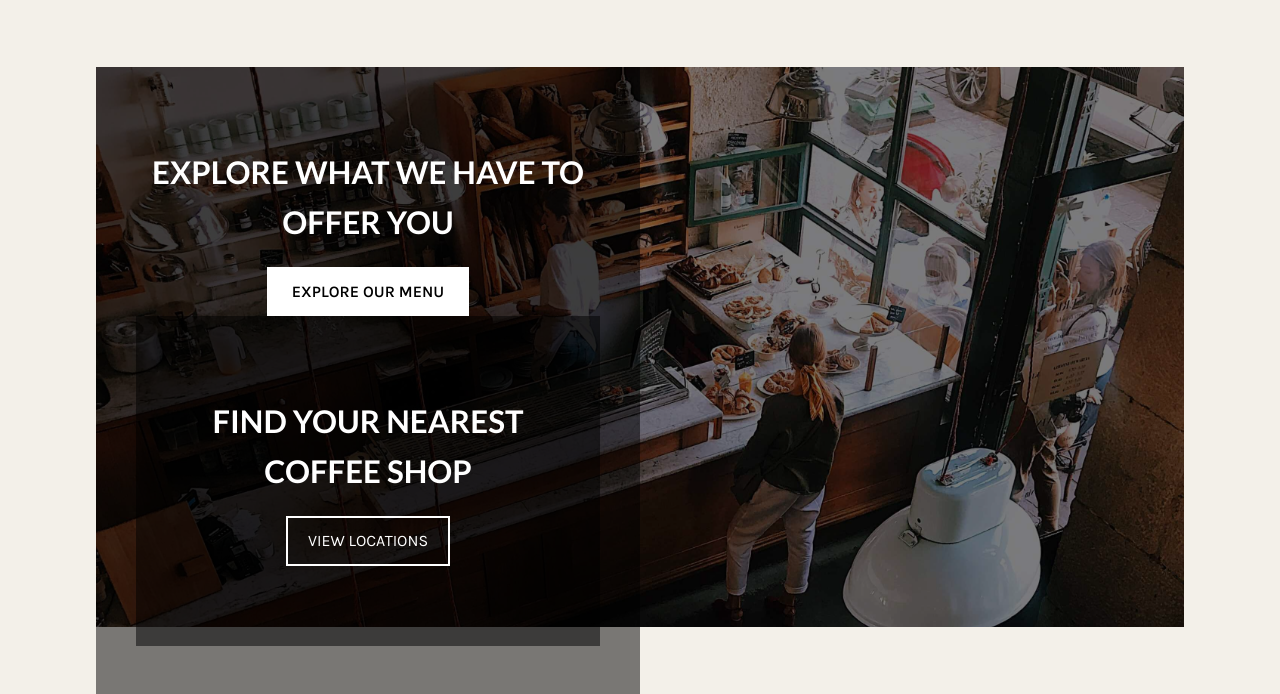
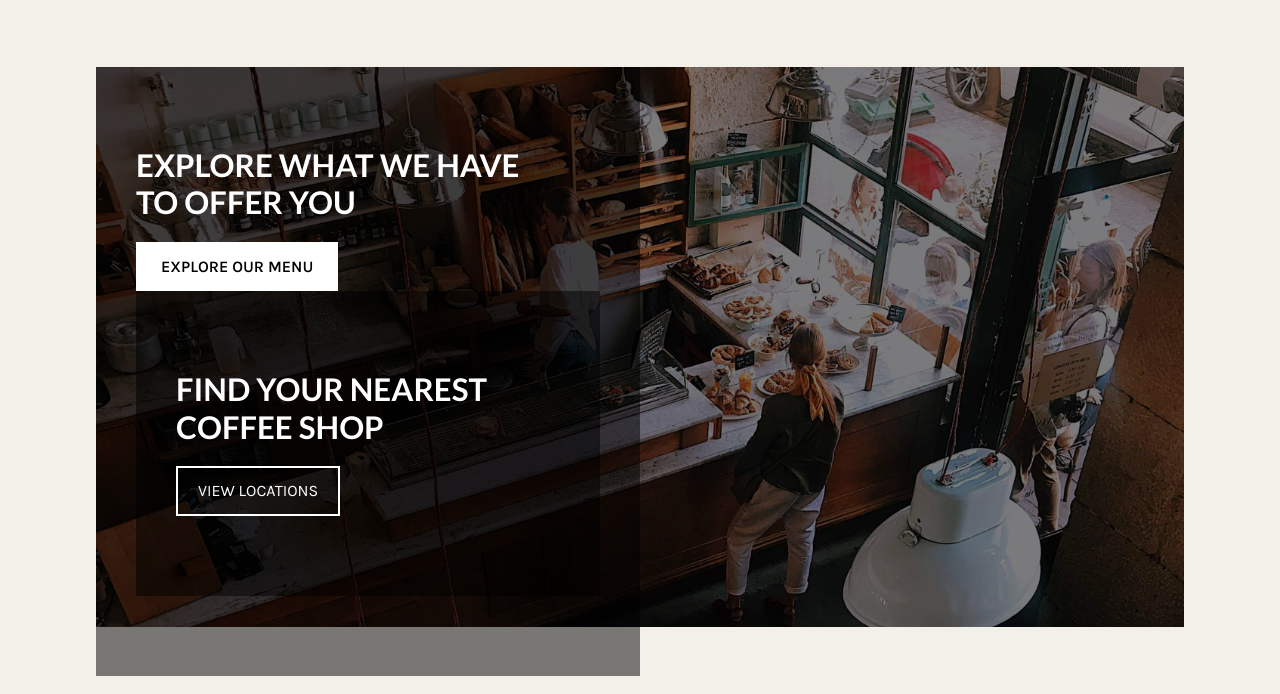
Before and after one commit to Gekosoup/midterm, a plain HTML site: page index.html in a window 1280 px wide. Shown: the part 2004-2698 px from the top of the page. Drawn offline with Linux system fonts and the light colour scheme.

Commit message:
updated cta section - css

```diff
--- a/styles.css
+++ b/styles.css
@@ -360,15 +360,28 @@
     position:relative;
   }
 
-    .cta-box::before {
+  .cta-box::before {
     content: "";
     position: absolute;
     inset: 0;
     background: rgba(0,0,0,0.5);
     }
 
-    .cta-box * {
+  .cta-box * {
     position: relative;
     z-index: 2;
-    }
+  }
+
+  .cta-box {
+    padding:1 20px 60px;
+    text-align: left;
+    display:f lex;
+    flex-direction: column;
+    justify-content: center;
+  }
+
+  .cta-box h3{
+    max-width:400px;
+    line-height:1.2;
+  }
 }
```
